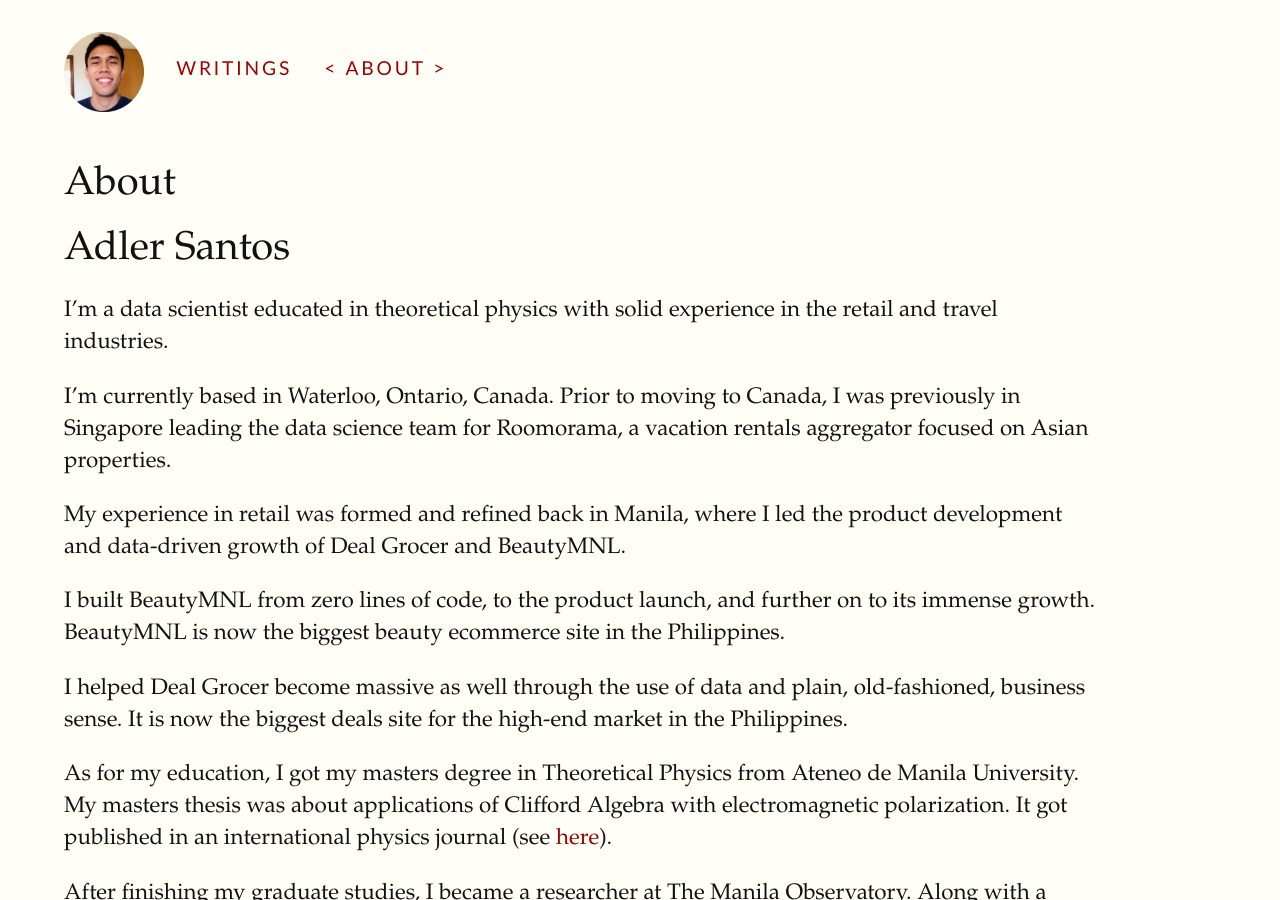
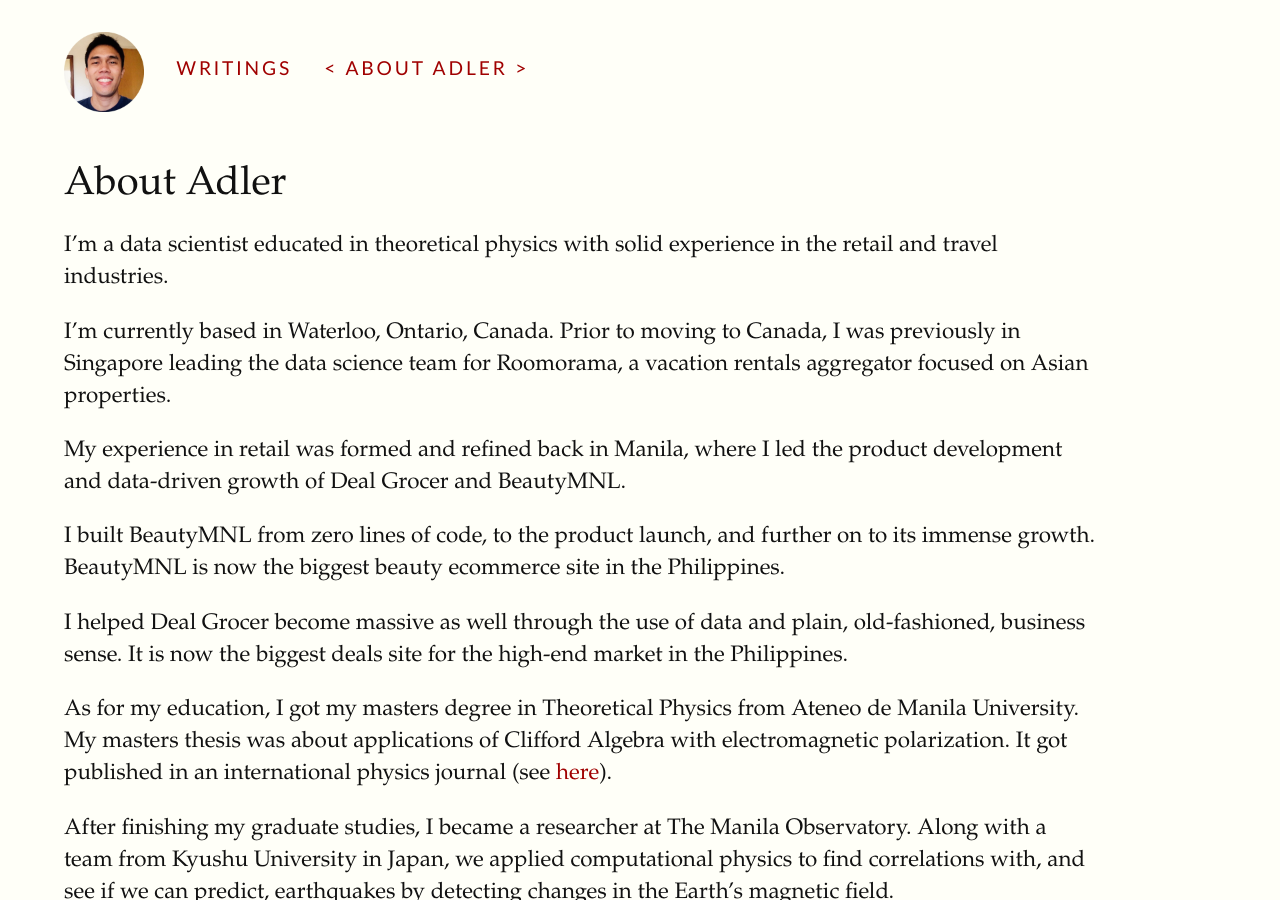
Before and after one commit to adlersantos/adlersantos.github.io, a Jekyll site: the page built from about/index.md, in a window 1280 px wide and 900 px high. Built offline with Jekyll 4.4.1, drawn with Linux system fonts in a browser that asks for light colours.

Commit message:
fixed styles

```diff
--- a/_layouts/full-width.html
+++ b/_layouts/full-width.html
@@ -3,7 +3,7 @@
   {% include head.html %}
   <body class="full-width">
     {% include header.html %}
-    <h1>{{ page.title}}</h1>
+    <h1>{{ page.title }}</h1>
     <article>
       {{ content }}
     </article>
--- a/about/index.md
+++ b/about/index.md
@@ -1,9 +1,7 @@
 ---
 layout: full-width
-title: About
+title: About Adler
 ---
-
-# Adler Santos
 
 I'm a data scientist educated in theoretical physics with solid experience in the retail and travel industries.
 
--- a/index.html
+++ b/index.html
@@ -4,7 +4,6 @@ title: Writings
 # Note that this index page uses a full-width layout!
 ---
 
-  <h1 class="content-listing-header sans">Adler's Writings</h1>
   <ul class="content-listing ">
     {% for post in site.posts %}
         <li class="listing">
```
